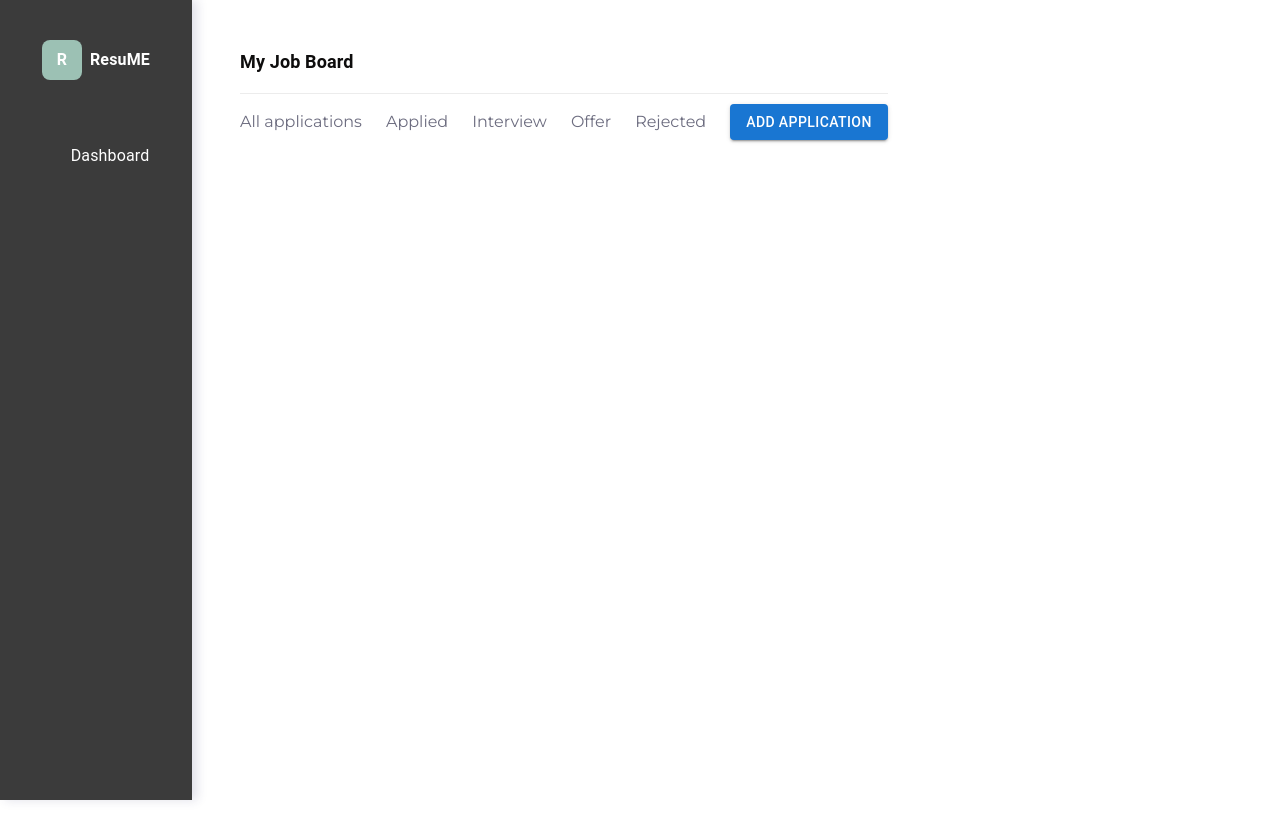
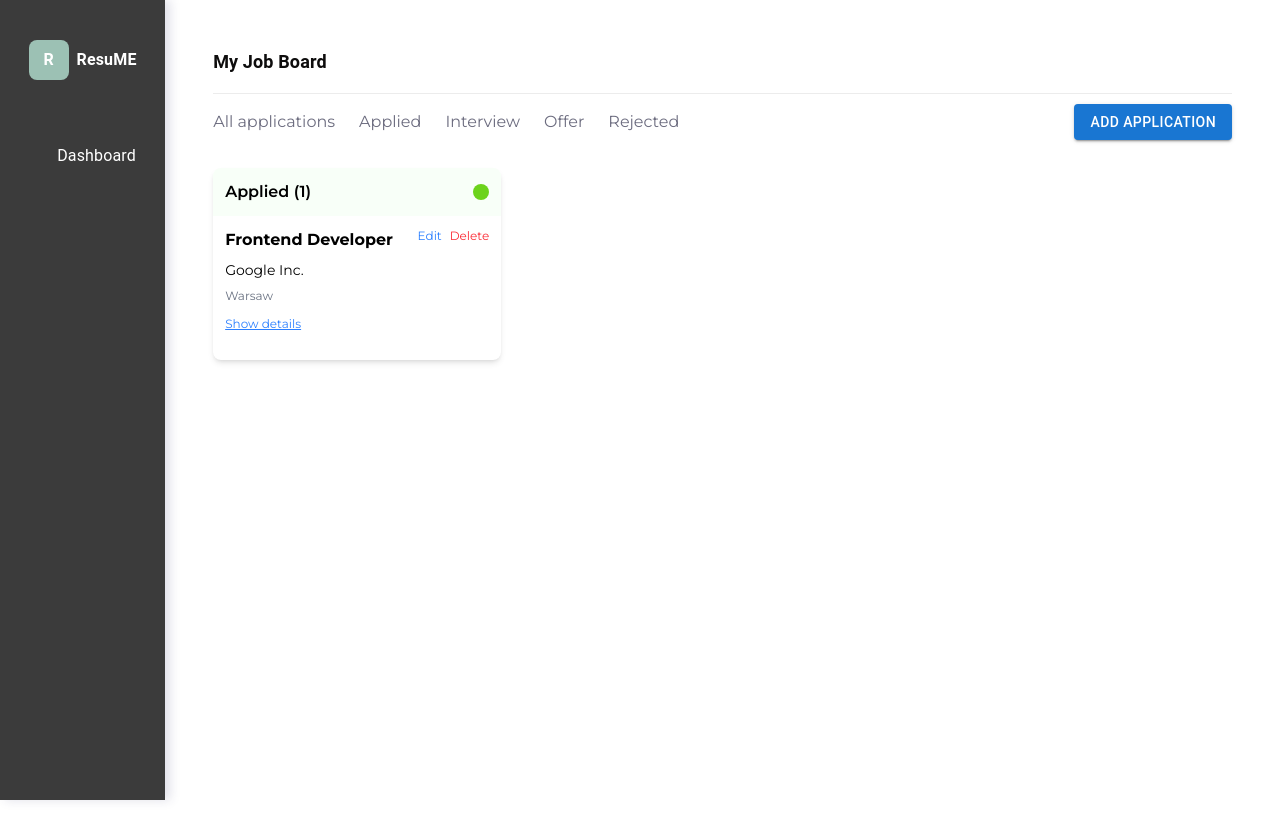
Before and after one commit to panijoanna/resume, a Next.js app: page /infoboard in a window 1280 px wide. Shown: the top 840 px of the page. Built offline with nearby package versions, Linux system fonts and the light colour scheme; some icons are missing.

Commit message:
feat: display JobCard in the JobBoard

```diff
--- a/src/components/JobBoard.tsx
+++ b/src/components/JobBoard.tsx
@@ -37,6 +37,7 @@ const JobBoard = () => {
       </Box>
       <Box className="h-4/5 mt-10">
         <div className="grid grid-cols-1 sm:grid-cols-2 md:grid-cols-3 lg:grid-cols-4 gap-4">
+          <JobCard/>
         </div>
       </Box>
     </Box>
```
